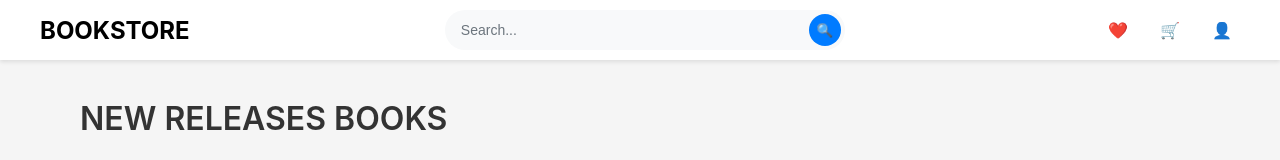
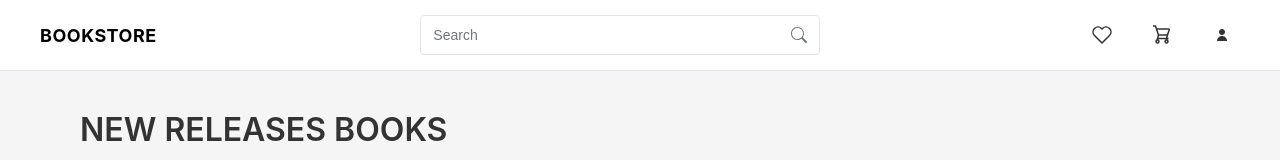
Before and after one commit to Veres-t/Bookstore, a React (Vite) app: page / in a window 1280 px wide. Shown: the top 160 px of the page. Built offline with nearby package versions, Linux system fonts and the light colour scheme; no server answers.

Commit message:
fix styles

```diff
--- a/src/components/Layout/Layout.tsx
+++ b/src/components/Layout/Layout.tsx
@@ -37,23 +37,45 @@ export const Layout: React.FC<LayoutProps> = ({ children }) => {
           <SearchContainer>
             <SearchInput
               type="text"
-              placeholder="Search..."
+              placeholder="Search"
               value={searchQuery}
               onChange={(e) => setSearchQuery(e.target.value)}
               onKeyPress={handleKeyPress}
             />
-            <SearchButton onClick={handleSearch}>
-              🔍
-            </SearchButton>
+            <SearchIcon onClick={handleSearch}>
+              <svg width="16" height="16" viewBox="0 0 16 16" fill="none">
+                <path d="M11.7422 10.3439C12.5329 9.2673 13 7.9382 13 6.5C13 2.91015 10.0899 0 6.5 0C2.91015 0 0 2.91015 0 6.5C0 10.0899 2.91015 13 6.5 13C7.93858 13 9.26801 12.5327 10.3448 11.7415L10.3439 11.7422C10.3734 11.7822 10.4062 11.8204 10.4424 11.8566L14.2929 15.7071C14.6834 16.0976 15.3166 16.0976 15.7071 15.7071C16.0976 15.3166 16.0976 14.6834 15.7071 14.2929L11.8566 10.4424C11.8204 10.4062 11.7822 10.3734 11.7422 10.3439ZM12 6.5C12 9.53757 9.53757 12 6.5 12C3.46243 12 1 9.53757 1 6.5C1 3.46243 3.46243 1 6.5 1C9.53757 1 12 3.46243 12 6.5Z" fill="currentColor"/>
+              </svg>
+            </SearchIcon>
           </SearchContainer>
           <UserActions>
             <ActionLink to="/favorites">
-              ❤️ {favoritesCount > 0 && <Count>{favoritesCount}</Count>}
+              <IconWrapper>
+                {/* Сердечко - контурное */}
+                <svg width="20" height="18" viewBox="0 0 20 18" fill="none">
+                  <path d="M17.5 2.5C15.5 0.5 12.5 0.5 10.5 2.5L10 3L9.5 2.5C7.5 0.5 4.5 0.5 2.5 2.5C0.5 4.5 0.5 7.5 2.5 9.5L9.5 16.5L10 17L10.5 16.5L17.5 9.5C19.5 7.5 19.5 4.5 17.5 2.5Z" stroke="currentColor" strokeWidth="1.5" fill="none"/>
+                </svg>
+                {favoritesCount > 0 && <Count>{favoritesCount}</Count>}
+              </IconWrapper>
             </ActionLink>
             <ActionLink to="/cart">
-              🛒 {totalCartItems > 0 && <Count>{totalCartItems}</Count>}
+              <IconWrapper>
+                {/* Корзина */}
+                <svg width="20" height="20" viewBox="0 0 20 20" fill="none">
+                  <path d="M1 1H3.5L4.5 4M4.5 4L6.5 10M4.5 4H17.5M17.5 4L15.5 10M6.5 10L5.5 13.5M6.5 10H15.5M15.5 10L14.5 13.5M5.5 13.5H16.5M5.5 13.5L4 17.5M14.5 13.5H16.5M14.5 13.5L16 17.5M7 16.5C7 17.3284 6.32843 18 5.5 18C4.67157 18 4 17.3284 4 16.5C4 15.6716 4.67157 15 5.5 15C6.32843 15 7 15.6716 7 16.5ZM16 16.5C16 17.3284 15.3284 18 14.5 18C13.6716 18 13 17.3284 13 16.5C13 15.6716 13.6716 15 14.5 15C15.3284 15 16 15.6716 16 16.5Z" stroke="currentColor" strokeWidth="1.5" fill="none"/>
+                </svg>
+                {totalCartItems > 0 && <Count>{totalCartItems}</Count>}
+              </IconWrapper>
             </ActionLink>
-            <ActionLink to="/account">👤</ActionLink>
+            <ActionLink to="/account">
+              <IconWrapper>
+                {/* Человечек */}
+                <svg width="16" height="16" viewBox="0 0 16 16" fill="none">
+                  <path d="M8 8C9.65685 8 11 6.65685 11 5C11 3.34315 9.65685 2 8 2C6.34315 2 5 3.34315 5 5C5 6.65685 6.34315 8 8 8Z" fill="currentColor"/>
+                  <path d="M8 9C5.23858 9 3 11.2386 3 14H13C13 11.2386 10.7614 9 8 9Z" fill="currentColor"/>
+                </svg>
+              </IconWrapper>
+            </ActionLink>
           </UserActions>
         </Nav>
       </Header>
@@ -71,7 +93,7 @@ const Container = styled.div`
 
 const Header = styled.header`
   background-color: #fff;
-  box-shadow: 0 2px 4px rgba(0, 0, 0, 0.1);
+  border-bottom: 1px solid #e1e5e9;
   padding: 0 20px;
   position: sticky;
   top: 0;
@@ -82,91 +104,89 @@ const Nav = styled.nav`
   display: flex;
   align-items: center;
   justify-content: space-between;
-  height: 60px;
+  height: 70px;
   max-width: 1200px;
   margin: 0 auto;
-  gap: 20px;
+  gap: 30px;
 
   @media (max-width: 768px) {
-    gap: 12px;
-    height: 50px;
+    height: 60px;
+    gap: 20px;
   }
 `;
 
 const Logo = styled(Link)`
-  font-size: 24px;
-  font-weight: bold;
-  color: #000000; /* Черный цвет для BOOKSTORE */
+  font-size: 18px; /* Меньший размер */
+  font-weight: 700;
+  color: #000000;
   text-decoration: none;
   white-space: nowrap;
+  letter-spacing: 0.5px;
 
   &:hover {
-    color: #333333;
-  }
-
-  @media (max-width: 768px) {
-    font-size: 20px;
+    color: #000000;
   }
 `;
 
 const SearchContainer = styled.div`
   display: flex;
   align-items: center;
-  background: #f8f9fa;
-  border-radius: 20px;
-  padding: 4px;
+  background: #fff;
+  border: 1px solid #e1e5e9;
+  border-radius: 4px; /* Квадратные углы */
+  padding: 0 12px;
   flex: 1;
   max-width: 400px;
-  margin: 0 20px;
+  height: 40px;
 
   @media (max-width: 768px) {
-    max-width: 200px;
-    margin: 0 10px;
+    max-width: 250px;
+    height: 36px;
   }
 
   @media (max-width: 480px) {
-    max-width: 150px;
+    max-width: 180px;
   }
 `;
 
 const SearchInput = styled.input`
   border: none;
   background: transparent;
-  padding: 8px 12px;
+  padding: 0 8px 0 0;
   flex: 1;
   outline: none;
   font-size: 14px;
+  color: #333;
 
   &::placeholder {
     color: #6c757d;
   }
 `;
 
-const SearchButton = styled.button`
+const SearchIcon = styled.button`
   border: none;
-  background: #007bff; /* Синий цвет для лупы */
-  color: white;
-  border-radius: 50%;
-  width: 32px;
-  height: 32px;
+  background: transparent;
+  color: #6c757d;
+  padding: 0;
+  width: 16px;
+  height: 16px;
   display: flex;
   align-items: center;
   justify-content: center;
   cursor: pointer;
 
   &:hover {
-    background: #0056b3;
+    color: #333;
   }
 `;
 
 const UserActions = styled.div`
   display: flex;
-  gap: 16px;
+  gap: 24px;
   align-items: center;
-  white-space: nowrap;
 
-  @media (max-width: 480px) {
-    gap: 8px;
+  @media (max-width: 768px) {
+    gap: 16px;
   }
 `;
 
@@ -182,19 +202,29 @@ const ActionLink = styled(Link)`
   }
 `;
 
-const Count = styled.span`
-  position: absolute;
-  top: -5px;
-  right: -5px;
-  background-color: #000000; /* Черный цвет для счетчиков */
-  color: white;
-  border-radius: 50%;
-  width: 18px;
-  height: 18px;
-  font-size: 12px;
+const IconWrapper = styled.div`
+  position: relative;
   display: flex;
   align-items: center;
   justify-content: center;
+  width: 20px;
+  height: 20px;
+`;
+
+const Count = styled.span`
+  position: absolute;
+  top: -6px;
+  right: -6px;
+  background-color: #000000;
+  color: white;
+  border-radius: 50%;
+  width: 16px;
+  height: 16px;
+  font-size: 10px;
+  display: flex;
+  align-items: center;
+  justify-content: center;
+  font-weight: 600;
 `;
 
 const Main = styled.main`
@@ -212,3 +242,39 @@ const Main = styled.main`
     padding: 12px;
   }
 `;
+
+// Добавляем глобальные стили для grid контейнера книг
+export const BooksGrid = styled.div`
+  display: grid;
+  grid-template-columns: repeat(3, 1fr); /* 3 колонки в ширину */
+  gap: 20px;
+  width: 100%;
+
+  @media (max-width: 1024px) {
+    grid-template-columns: repeat(2, 1fr); /* 2 колонки на планшетах */
+  }
+
+  @media (max-width: 768px) {
+    grid-template-columns: repeat(2, 1fr); /* 2 колонки на мобильных */
+    gap: 16px;
+  }
+
+  @media (max-width: 480px) {
+    grid-template-columns: 1fr; /* 1 колонка на маленьких экранах */
+    gap: 12px;
+  }
+`;
+
+// Стиль для контейнера книги
+export const BookCard = styled.div`
+  background: #fff;
+  border-radius: 8px;
+  padding: 16px;
+  box-shadow: 0 2px 8px rgba(0, 0, 0, 0.1);
+  transition: transform 0.2s ease, box-shadow 0.2s ease;
+
+  &:hover {
+    transform: translateY(-2px);
+    box-shadow: 0 4px 16px rgba(0, 0, 0, 0.15);
+  }
+`;
```
